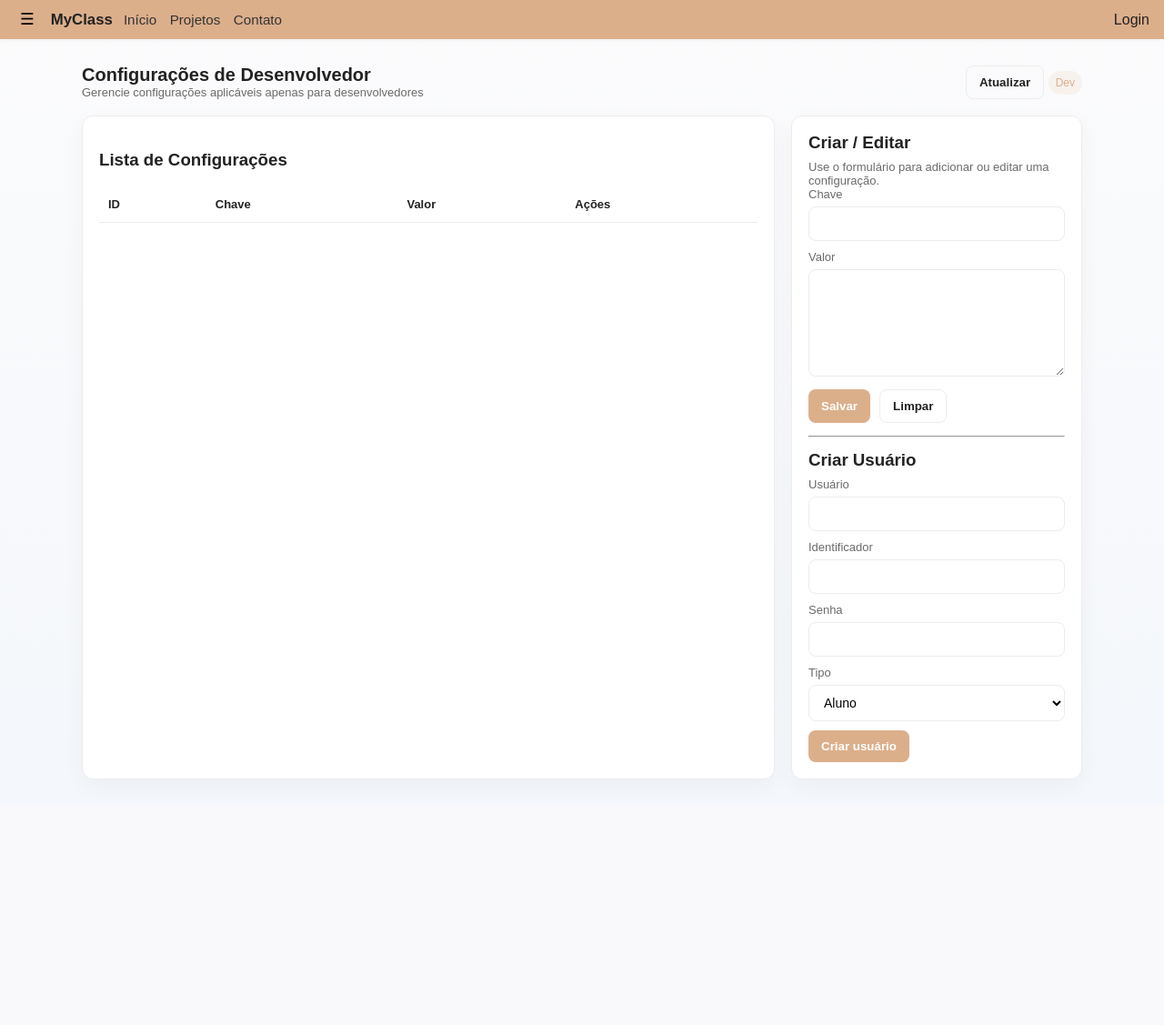
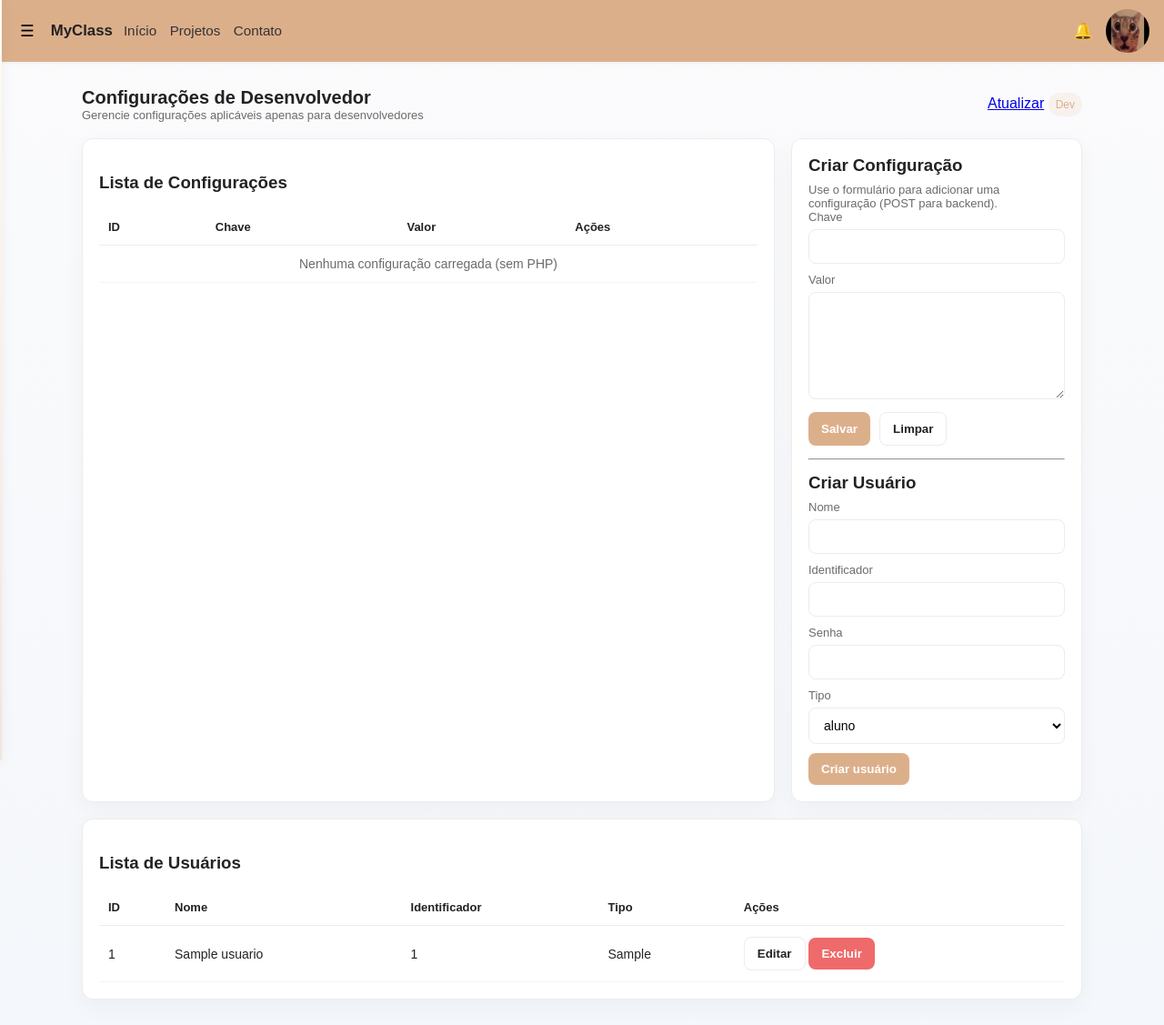
Before and after one commit to kinzinho23/TCC2025, a PHP site: page /configuracoesDev.php in a window 1280 px wide. Shown: the whole page at 91% size. Before the commit the page ends 885 px from the top, so only its background shows below. Run offline with PHP 8.4, Linux system fonts and the light colour scheme; the visitor is signed in with stand-in values (Sample User, id 1); tables that the repository leaves empty or names only in its code hold one stand-in row (values such as "Sample post"); lists and menus that the app fills with data are empty.

Commit message:
Add user creation functionality and improve user management interface
- Implement user creation process in configuracoesDev_process.php with validation and password hashing.
- Enhance configuracoesDev.php to display a list of users with options to edit and delete.
- Update sidebar.php to include user session handling and navigation links based on user type.
- Introduce alert styles in configuracoes.css for success and error messages.
- Create logout.php for session management.

```diff
--- a/Back/configuracoesDev_process.php
+++ b/Back/configuracoesDev_process.php
@@ -1,76 +1,44 @@
 <?php
-session_start();
-header('Content-Type: application/json; charset=utf-8');
+// criar usuario
 
-require_once __DIR__ . '/conexao.php';
+if (isset($_POST['action']) && $_POST['action'] === 'create_user') {
+    require_once 'conexao.php';
 
-// Apenas desenvolvedores podem usar essa rota
-if (isset($_SESSION['tipoUsuario']) || $_SESSION['tipoUsuario'] == 'dev') {
-    http_response_code(403);
-    echo json_encode(['success' => false, 'message' => 'Acesso negado']);
-    exit();
-}
+    // Captura e sanitiza os dados do formulário
+    $nomeUsuario = trim($_POST['nomeUsuario']);
+    $identificador = trim($_POST['identificador']);
+    $senhaUsuario = $_POST['senhaUsuario'];
+    $tipoUsuario = $_POST['tipoUsuario'];
 
-// Apenas POST para criação de usuário
-if ($_SERVER['REQUEST_METHOD'] !== 'POST') {
-    http_response_code(405);
-    echo json_encode(['success' => false, 'message' => 'Método não permitido']);
-    exit();
-}
-
-$action = $_POST['action'] ?? '';
-if ($action !== 'create_user') {
-    http_response_code(400);
-    echo json_encode(['success' => false, 'message' => 'Ação inválida']);
-    exit();
-}
-
-// Ler campos
-$username = trim($_POST['username'] ?? '');
-$email = trim($_POST['email'] ?? '');
-$password = $_POST['password'] ?? '';
-$tipoUsuario = trim($_POST['tipoUsuario'] ?? 'user');
-
-if ($username === '' || $email === '' || $password === '') {
-    http_response_code(400);
-    echo json_encode(['success' => false, 'message' => 'Dados incompletos']);
-    exit();
-}
-
-// Validações simples
-if (!filter_var($email, FILTER_VALIDATE_EMAIL)) {
-    http_response_code(400);
-    echo json_encode(['success' => false, 'message' => 'E-mail inválido']);
-    exit();
-}
-
-try {
-    // Checar duplicidade
-    $chk = $conn->prepare('SELECT idUsuario FROM usuario WHERE identificador = ? OR email = ? LIMIT 1');
-    $chk->bind_param('ss', $username, $email);
-    $chk->execute();
-    $resChk = $chk->get_result();
-    if ($resChk && $resChk->num_rows > 0) {
-        http_response_code(409);
-        echo json_encode(['success' => false, 'message' => 'Usuário ou e-mail já cadastrado']);
+    // Validação básica
+    if (empty($nomeUsuario) || empty($identificador) || empty($senhaUsuario) || empty($tipoUsuario)) {
+        header('Location: ../Front/configuracoesDev.php?error=empty_fields');
         exit();
     }
 
-    // Inserir usuário
-    $hash = password_hash($password, PASSWORD_DEFAULT);
-    $ins = $conn->prepare('INSERT INTO usuario (identificador, email, senha, tipoUsuario, created_at) VALUES (?, ?, ?, ?, NOW())');
-    $ins->bind_param('ssss', $username, $email, $hash, $tipoUsuario);
-    $ins->execute();
-    $newId = $ins->insert_id;
+    // Verifica se o identificador já existe
+    $sqlCheck = "SELECT idUsuario FROM usuario WHERE identificador = ?";
+    $stmtCheck = $conn->prepare($sqlCheck);
+    $stmtCheck->bind_param("s", $identificador);
+    $stmtCheck->execute();
+    $resultCheck = $stmtCheck->get_result();
 
-    echo json_encode(['success' => true, 'id' => $newId]);
-    exit();
+    // Hash da senha
+    $hashedPassword = password_hash($senhaUsuario, PASSWORD_DEFAULT);
 
-} catch (Exception $e) {
-    error_log('configuracoesDev_process.php create_user error: ' . $e->getMessage());
-    http_response_code(500);
-    echo json_encode(['success' => false, 'message' => 'Erro no servidor']);
-    exit();
+    // Insere o novo usuário no banco de dados
+    $sqlInsert = "INSERT INTO usuario (nomeUsuario, identificador, senhaUsuario, tipoUsuario) VALUES (?, ?, ?, ?)";
+    $stmtInsert = $conn->prepare($sqlInsert);
+    $stmtInsert->bind_param("ssss", $nomeUsuario, $identificador, $hashedPassword, $tipoUsuario);
+
+    if ($stmtInsert->execute()) {
+        header('Location: ../Front/configuracoesDev.php?success=Usuario criado com sucesso');
+        exit();
+    } else {
+        header('Location: ../Front/configuracoesDev.php?error=Usuário não pôde ser criado');
+        exit();
+    }
 }
 
+
 ?>
--- /dev/null
+++ b/Back/logout.php
@@ -0,0 +1,6 @@
+<?php
+session_start();
+session_destroy();
+header('Location: ../Front');
+exit;
+?>
--- a/Front/configuracoesDev.php
+++ b/Front/configuracoesDev.php
@@ -1,3 +1,21 @@
+<?php
+session_start();
+require_once '../Back/conexao.php';
+
+// Carrega lista de usuários para exibição
+$users = [];
+try {
+    $stmt = $conn->prepare('SELECT idUsuario, nomeUsuario, identificador, tipoUsuario FROM usuario ORDER BY idUsuario DESC');
+    if ($stmt) {
+        $stmt->execute();
+        $res = $stmt->get_result();
+        while ($row = $res->fetch_assoc()) $users[] = $row;
+        $stmt->close();
+    }
+} catch (Exception $e) {
+    error_log('configuracoesDev.php users select: ' . $e->getMessage());
+}
+?>
 <!DOCTYPE html>
 <html lang="pt-br">
 <head>
@@ -7,8 +25,9 @@
     <title>MyClass - Configurações de Desenvolvedor</title>
 </head>
 <body class="config-page">
+    <header>
     <?php include 'sidebar.php'; ?>
-
+    </header>
     <main class="container">
         <div class="header-row">
             <div>
@@ -16,32 +35,42 @@
                 <div class="subtitle">Gerencie configurações aplicáveis apenas para desenvolvedores</div>
             </div>
             <div>
-                <button id="refreshBtn" class="btn btn-ghost">Atualizar</button>
+                <a href="#" class="btn btn-ghost">Atualizar</a>
                 <span class="badge">Dev</span>
             </div>
         </div>
+
+        <?php if (!empty($_GET['success'])): ?>
+            <div class="alert alert-success">
+                <?php echo htmlspecialchars($_GET['success']); ?>
+            </div>
+        <?php endif; ?>
+        <?php if (!empty($_GET['error'])): ?>
+            <div class="alert alert-error">
+                <?php echo htmlspecialchars($_GET['error']); ?>
+            </div>
+        <?php endif; ?>
 
         <div class="config-grid">
             <section class="card">
                 <h3>Lista de Configurações</h3>
                 <div style="overflow:auto;">
-                    <table class="config-table" id="configTable">
+                    <table class="config-table">
                         <thead>
                             <tr><th>ID</th><th>Chave</th><th>Valor</th><th>Ações</th></tr>
                         </thead>
                         <tbody>
-                            <!-- preenchido por JS -->
+                            <tr><td colspan="4" class="empty-state">Nenhuma configuração carregada (sem PHP)</td></tr>
                         </tbody>
                     </table>
-                    <div id="empty" class="empty-state" style="display:none;">Nenhuma configuração encontrada.</div>
                 </div>
             </section>
 
             <aside class="side-panel card">
-                <h3>Criar / Editar</h3>
-                <div class="hint">Use o formulário para adicionar ou editar uma configuração.</div>
-                <form id="configForm">
-                    <input type="hidden" name="id" id="configId">
+                <h3>Criar Configuração</h3>
+                <div class="hint">Use o formulário para adicionar uma configuração (POST para backend).</div>
+                <form method="post" action="../Back/configuracoesDev_process.php">
+                    <input type="hidden" name="action" value="create">
                     <div class="form-group">
                         <label for="config_key">Chave</label>
                         <input type="text" id="config_key" name="config_key" required>
@@ -51,18 +80,18 @@
                         <textarea id="config_value" name="config_value" rows="6"></textarea>
                     </div>
                     <div class="form-actions">
-                        <button type="submit" class="btn btn-primary" id="saveBtn">Salvar</button>
-                        <button type="button" class="btn btn-ghost" id="clearBtn">Limpar</button>
-                        <button type="button" class="btn btn-danger" id="deleteBtn" style="display:none;">Excluir</button>
+                        <button type="submit" class="btn btn-primary">Salvar</button>
+                        <button type="reset" class="btn btn-ghost">Limpar</button>
                     </div>
                 </form>
 
                 <hr style="margin:14px 0">
 
                 <h3>Criar Usuário</h3>
-                <form id="userForm" action="../Back/configuracoesDev_process.php" method="POST">
+                <form method="post" action="../Back/configuracoesDev_process.php">
+                    <input type="hidden" name="action" value="create_user">
                     <div class="form-group">
-                        <label for="nomeUsuario">Usuário</label>
+                        <label for="nomeUsuario">Nome</label>
                         <input type="text" id="nomeUsuario" name="nomeUsuario" required>
                     </div>
                     <div class="form-group">
@@ -76,10 +105,10 @@
                     <div class="form-group">
                         <label for="tipoUsuario">Tipo</label>
                         <select id="tipoUsuario" name="tipoUsuario">
-                            <option value="aluno">Aluno</option>
-                            <option value="professor">Professor</option>
-                            <option value="Direcao">Direção</option>
-                            <option value="dev">Dev</option>
+                            <option value="aluno">aluno</option>
+                            <option value="professor">professor</option>
+                            <option value="Direcao">direção</option>
+                            <option value="dev">dev</option>
                         </select>
                     </div>
                     <div class="form-actions">
@@ -89,145 +118,43 @@
 
             </aside>
         </div>
+
+        <!-- Lista de usuários -->
+        <section class="card" style="margin-top:18px;">
+            <h3>Lista de Usuários</h3>
+            <div style="overflow:auto;">
+                <table class="config-table">
+                    <thead>
+                        <tr><th>ID</th><th>Nome</th><th>Identificador</th><th>Tipo</th><th>Ações</th></tr>
+                    </thead>
+                    <tbody>
+                        <?php if (empty($users)): ?>
+                            <tr><td colspan="5" class="empty-state">Nenhum usuário encontrado.</td></tr>
+                        <?php else: ?>
+                            <?php foreach ($users as $u): ?>
+                                <tr>
+                                    <td><?php echo htmlspecialchars($u['idUsuario']); ?></td>
+                                    <td><?php echo htmlspecialchars($u['nomeUsuario']); ?></td>
+                                    <td><?php echo htmlspecialchars($u['identificador']); ?></td>
+                                    <td><?php echo htmlspecialchars($u['tipoUsuario']); ?></td>
+                                    <td>
+                                        <form method="post" action="../Back/configuracoesDev_process.php" style="display:inline;">
+                                            <input type="hidden" name="action" value="delete_user">
+                                            <input type="hidden" name="idUsuario" value="<?php echo htmlspecialchars($u['idUsuario']); ?>">
+
+                                        </form>
+                                        <button type="submit" class="btn btn-ghost" onclick="return confirm('Editar usuário?')"><a style="text-decoration:none; color: inherit;" href="../Front/editarUsuario.php?id=<?php echo htmlspecialchars($u['idUsuario']); ?>">Editar</a></button>
+                                        <button type="submit" class="btn btn-danger" onclick="return confirm('Excluir usuário?')"><a style="text-decoration:none; color: inherit;" href="../Back/configuracoesDev_process.php?action=delete_user&idUsuario=<?php echo htmlspecialchars($u['idUsuario']); ?>">Excluir</a></button>
+                                    </td>
+                                </tr>
+                            <?php endforeach; ?>
+                        <?php endif; ?>
+                    </tbody>
+                </table>
+            </div>
+        </section>
+
     </main>
 
-    <script>
-        const api = '../Back/configuracoesDev_process.php';
-        const tableBody = document.querySelector('#configTable tbody');
-        const emptyState = document.getElementById('empty');
-        const form = document.getElementById('configForm');
-        const saveBtn = document.getElementById('saveBtn');
-        const clearBtn = document.getElementById('clearBtn');
-        const deleteBtn = document.getElementById('deleteBtn');
-        const refreshBtn = document.getElementById('refreshBtn');
-        const userForm = document.getElementById('userForm');
-
-        async function listConfigs(){
-            try{
-                const res = await fetch(api + '?action=list');
-                const json = await res.json();
-                if(!json.success) throw new Error(json.message || 'Erro ao listar');
-                renderTable(json.data || []);
-            }catch(err){
-                console.error(err);
-                alert('Erro ao carregar configurações');
-            }
-        }
-
-        function renderTable(items){
-            tableBody.innerHTML = '';
-            if(!items.length){ emptyState.style.display='block'; return; }
-            emptyState.style.display='none';
-            items.forEach(it => {
-                const tr = document.createElement('tr');
-                tr.innerHTML = `<td>${it.id}</td><td>${escapeHtml(it.config_key)}</td><td>${escapeHtml(it.config_value)}</td><td class="config-actions">
-                    <button class="btn btn-ghost" data-id="${it.id}" data-action="edit">Editar</button>
-                    <button class="btn btn-danger" data-id="${it.id}" data-action="delete">Excluir</button>
-                </td>`;
-                tableBody.appendChild(tr);
-            });
-        }
-
-        // Escape simples
-        function escapeHtml(s){ return (s+'').replace(/&/g,'&amp;').replace(/</g,'&lt;').replace(/>/g,'&gt;'); }
-
-        // eventos delegados para editar/excluir
-        tableBody.addEventListener('click', async function(e){
-            const btn = e.target.closest('button');
-            if(!btn) return;
-            const id = btn.dataset.id;
-            const action = btn.dataset.action;
-            if(action === 'edit') return loadConfig(id);
-            if(action === 'delete') return confirmDelete(id);
-        });
-
-        async function loadConfig(id){
-            try{
-                const res = await fetch(api + '?action=get&id=' + encodeURIComponent(id));
-                const json = await res.json();
-                if(!json.success) throw new Error(json.message || 'Erro ao obter');
-                const d = json.data || {};
-                document.getElementById('configId').value = d.id || '';
-                document.getElementById('config_key').value = d.config_key || '';
-                document.getElementById('config_value').value = d.config_value || '';
-                deleteBtn.style.display = 'inline-block';
-                saveBtn.textContent = 'Atualizar';
-            }catch(err){ console.error(err); alert('Erro ao carregar configuração'); }
-        }
-
-        async function confirmDelete(id){
-            if(!confirm('Deseja excluir esta configuração?')) return;
-            try{
-                const fd = new FormData();
-                fd.append('action','delete');
-                fd.append('id', id);
-                const res = await fetch(api, { method:'POST', body: fd });
-                const json = await res.json();
-                if(!json.success) throw new Error(json.message || 'Erro ao excluir');
-                await listConfigs();
-                clearForm();
-            }catch(err){ console.error(err); alert('Erro ao excluir'); }
-        }
-
-        form.addEventListener('submit', async function(e){
-            e.preventDefault();
-            const id = document.getElementById('configId').value;
-            const key = document.getElementById('config_key').value.trim();
-            const value = document.getElementById('config_value').value.trim();
-            if(!key){ alert('Chave é obrigatória'); return; }
-            const fd = new FormData();
-            fd.append('config_key', key);
-            fd.append('config_value', value);
-            if(id){ fd.append('id', id); fd.append('action','update'); }
-            else { fd.append('action','create'); }
-
-            try{
-                const res = await fetch(api, { method:'POST', body: fd });
-                const json = await res.json();
-                if(!json.success) throw new Error(json.message || 'Erro ao salvar');
-                await listConfigs();
-                clearForm();
-            }catch(err){ console.error(err); alert('Erro ao salvar'); }
-        });
-
-        // adicionar criação de usuário
-        userForm.addEventListener('submit', async function(e){
-            e.preventDefault();
-            const username = document.getElementById('nomeUsuario').value.trim();
-            const password = document.getElementById('senhaUsuario').value;
-            const tipo = document.getElementById('tipoUsuario').value;
-            if(!username || !password){ alert('Preencha todos os campos para criar usuário'); return; }
-            try{
-                const fd = new FormData();
-                fd.append('action','create_user');
-                fd.append('nomeUsuario', username);
-                fd.append('senhaUsuario', password);
-                fd.append('tipoUsuario', tipo);
-                const res = await fetch(api, { method:'POST', body: fd });
-                const json = await res.json();
-                if(!json.success) throw new Error(json.message || 'Erro ao criar usuário');
-                alert('Usuário criado com id: ' + json.id);
-                userForm.reset();
-            }catch(err){ console.error(err); alert('Erro ao criar usuário: ' + (err.message||'')); }
-        });
-
-        clearBtn.addEventListener('click', clearForm);
-        refreshBtn.addEventListener('click', listConfigs);
-        deleteBtn.addEventListener('click', function(){
-            const id = document.getElementById('configId').value;
-            if(id) confirmDelete(id);
-        });
-
-        function clearForm(){
-            document.getElementById('configId').value = '';
-            document.getElementById('config_key').value = '';
-            document.getElementById('config_value').value = '';
-            deleteBtn.style.display = 'none';
-            saveBtn.textContent = 'Salvar';
-        }
-
-        // init
-        listConfigs();
-    </script>
 </body>
 </html>
--- a/Front/login.php
+++ b/Front/login.php
@@ -1,3 +1,7 @@
+<?php
+session_start();
+?>
+
 <!DOCTYPE html>
 <html lang="pt-br">
 <head>
--- a/Front/sidebar.php
+++ b/Front/sidebar.php
@@ -1,6 +1,18 @@
 <?php
-session_start();
+if (session_status() === PHP_SESSION_NONE) session_start();
 require_once __DIR__ . '/../Back/conexao.php';
+
+$user = null;
+if (!empty($_SESSION['idUsuario'])) {
+    $uid = (int) $_SESSION['idUsuario'];
+    if ($stmt = $conn->prepare('SELECT idUsuario, nomeUsuario, identificador, tipoUsuario FROM usuario WHERE idUsuario = ? LIMIT 1')) {
+        $stmt->bind_param('i', $uid);
+        $stmt->execute();
+        $res = $stmt->get_result();
+        $user = $res->fetch_assoc();
+        $stmt->close();
+    }
+}
 ?>
 
 <!DOCTYPE html>
@@ -17,28 +29,25 @@
             <button class="icon" onclick="toggleSidebar()" aria-label="Abrir menu">☰</button>
             <span class="logo">MyClass</span>
             <nav class="nav">
-                <a href="#">Início</a>
-                <a href="#">Projetos</a>
-                <a href=".">Contato</a>
+                <a href="../Front">Início</a>
+                <a href="../Front/projetos.php">Projetos</a>
+                <a href="../Front/contato.php">Contato</a>
             </nav>
         </div>
-        <?php if (!isset($_SESSION['usuario'])): ?>
+
         <div class="actions">
-            <button class="icon" title="Notificações">🔔</button>
-            <!-- Colocar img aqui -->
-            <img src="../img/gatobobo.jpg" class="avatar" title="Usuário" alt="Avatar do Usuário">
+            <?php if ($user): ?>
+                <button class="icon" title="Notificações">🔔</button>
+                <img src="../img/gatobobo.jpg" class="avatar" title="Usuário" alt="Avatar do Usuário">
+            <?php else: ?>
+                <a href="../Front/login.php" class="login-btn">Login</a>
+            <?php endif; ?>
         </div>
-        <?php else: ?>
-        <div class="actions">
-            <a href="../Front/login.php" class="login-btn">Login</a>
-        </div>
-        <?php endif; ?>
+    </header>
 
-    </header>
-<?php if (!isset($_SESSION['usuario'])): ?>
+    <?php if ($user): ?>
     <div class="sidebar" id="sidebar">
         <button class="close-btn" onclick="closeSidebar()">&times;</button>
-        <!-- Conteúdo da sidebar -->
         <nav>
             <ul>
                 <li><a href="../Front">Início</a></li>
@@ -47,10 +56,10 @@
                 <li><a href="../Front/dashboard.php">Dashboard</a></li>
                 <li><a href="../Front/perfil.php">Perfil</a></li>
                 <li><a href="../Front/configuracoes.php">Configurações</a></li>
-                <?php //if (isset($_SESSION['tipoUsuario']) && $_SESSION['tipoUsuario'] === 'dev'): ?>
-                <li><a href="../Front/configuracoesDev.php">ConfiguraçõesDev</a></li>
-                <?php //endif; ?>
-                <li><a href="../Back/sair.php">Sair</a></li>
+                <?php if (isset($user['tipoUsuario']) && $user['tipoUsuario'] === 'dev'): ?>
+                    <li><a href="../Front/configuracoesDev.php">ConfiguraçõesDev</a></li>
+                <?php endif; ?>
+                <li><a href="../Back/logout.php">Sair</a></li>
             </ul>
         </nav>
     </div>
--- a/css/configuracoes.css
+++ b/css/configuracoes.css
@@ -104,6 +104,11 @@
 .card::-webkit-scrollbar { width: 8px; }
 .card::-webkit-scrollbar-thumb { background: rgba(0,0,0,0.08); border-radius: 6px; }
 
+/* Alerts */
+.alert { padding: 10px 14px; border-radius: 8px; margin-bottom: 12px; font-weight:600; }
+.alert-success { background: rgba(34,139,34,0.08); color: #1a7a1a; border: 1px solid rgba(26,122,26,0.12); }
+.alert-error { background: rgba(220,53,69,0.06); color: #c53030; border: 1px solid rgba(197,66,66,0.08); }
+
 /* Responsivo */
 @media (max-width: 960px) {
     .config-grid { grid-template-columns: 1fr; }
```
